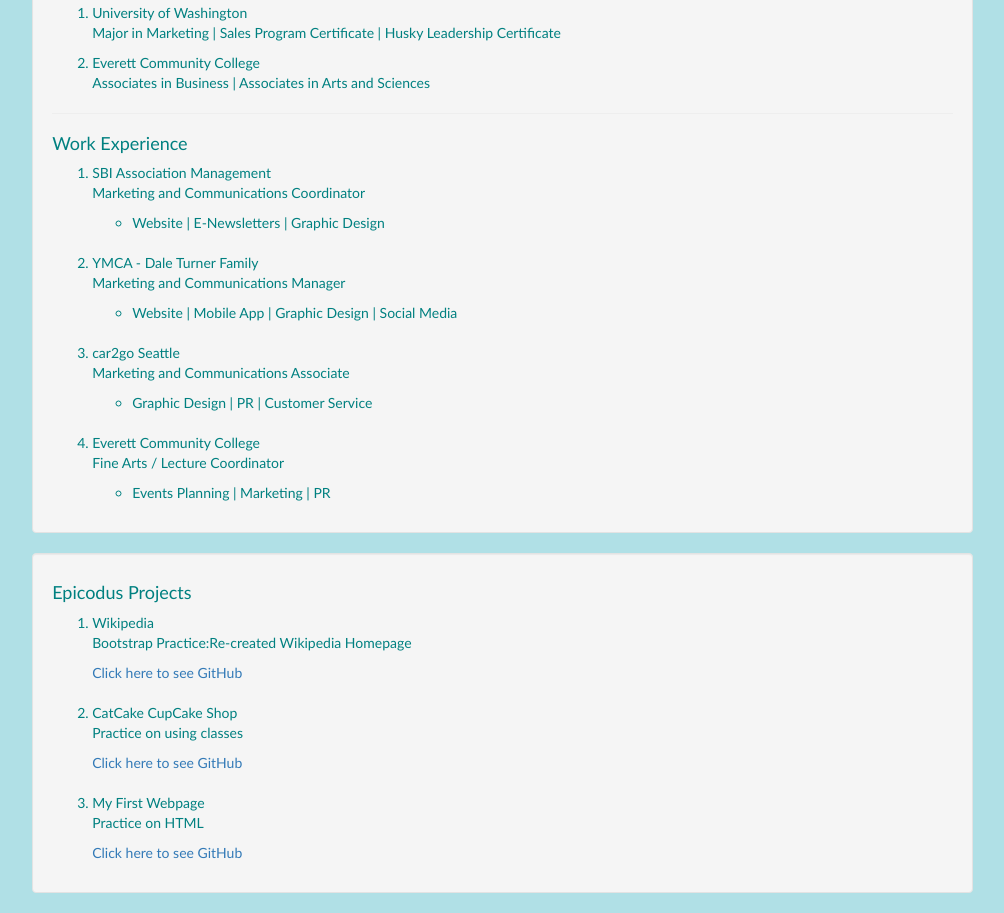
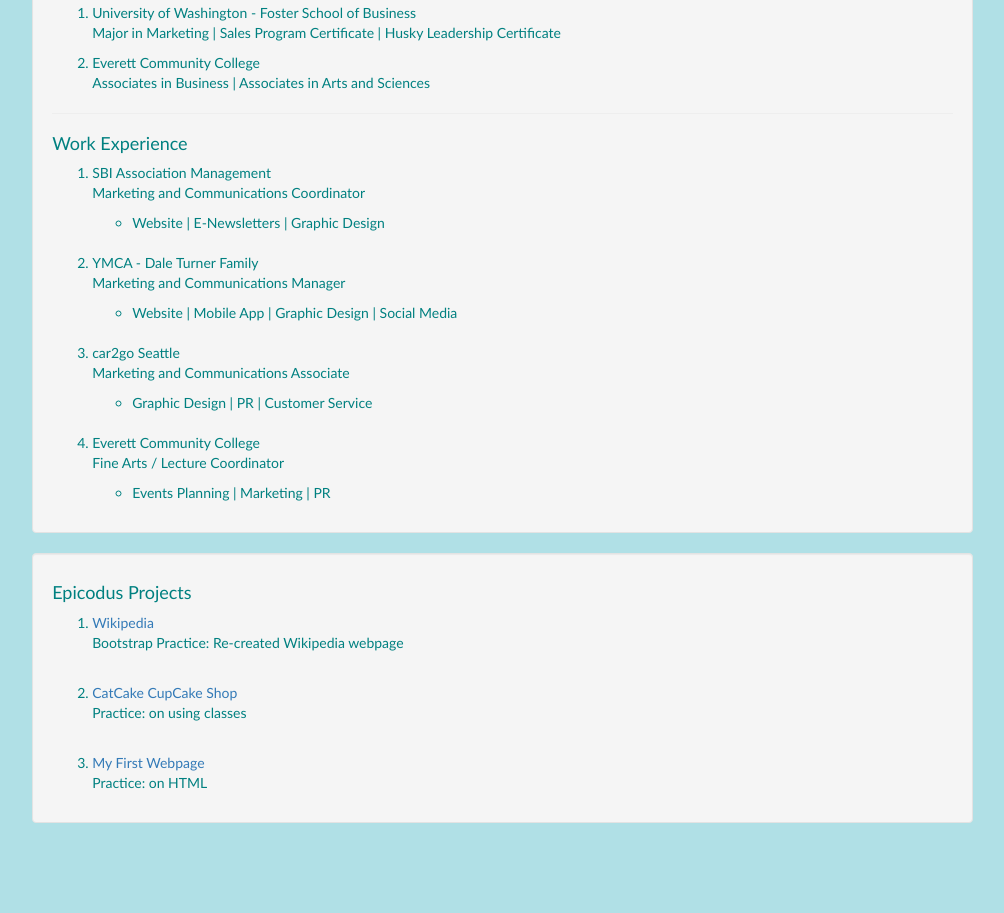
Before and after one commit to hannahbalbon/portfolio, a plain HTML site: page index.html in a window 1280 px wide. Shown: the part 827-1740 px from the top of the page, without its empty margins (232-1236 px from the left). After the commit the page ends 1670 px from the top, so only its background shows below. Drawn offline with Linux system fonts and the light colour scheme.

Commit message:
Fix spacing and indentation

```diff
--- a/index.html
+++ b/index.html
@@ -34,13 +34,12 @@
       <div class="well">
         <img class="headshot" src="img/hannah.png" alt="Hannah Balbon Headshot">
         <h4>Ako si <em><strong>Hannah.</em></strong></h4>
-            <p></p>
           <p>Born and raised for 19 years in the busy streets of Manila, Philippines, I was exposed to a rich and diverse culture paralleled with the harsh realities of life. Those experiences instilled in me the value of altruism and importance of achieving justice for the oppressed. For me, making a difference in the lives of people is more of an imperative than that of making millions.</p>
           <p>I always strive to live a balanced life. Music, staying active and continuously learning play integral roles in my life. <strong>Music - </strong> I equally enjoy listening to a variety of genres as well as singing, playing the guitar, and other instruments. <strong>Staying Active - </strong> I find joy in playing basketball, tennis, table tennis, hiking and snowboarding. <strong>Continuously learning - </strong> I strive to not be complacent in life. That is why, every year, I make it a point to learn new things. This year, it happens to be coding and skiing. How exciting!</p>
         <hr>
         <h4>Educational Background</h4>
           <ol>
-                <li>University of Washington</li>
+            <li>University of Washington - Foster School of Business</li>
             <p class="italics"> Major in Marketing  |  Sales Program Certificate  |  Husky Leadership Certificate</p>
             <li>Everett Community College</li>
             <p class="italics"> Associates in Business  |  Associates in Arts and Sciences</p>
@@ -79,20 +78,14 @@
             <div class="well">
               <h4>Epicodus Projects</h4>
                 <ol>
-                  <li>Wikipedia</li>
-                  <p>Bootstrap Practice:Re-created Wikipedia Homepage</p>
-                  <a href="https://github.com/hannahbalbon/wikipedia">Click here to see GitHub</a>
+                  <li><a href="https://github.com/hannahbalbon/wikipedia">Wikipedia</a></li>
+                  <p>Bootstrap Practice: Re-created Wikipedia webpage</p>
                   <br>
+                  <li><a href="https://github.com/hannahbalbon/cupcake-shop">CatCake CupCake Shop</a></li>
+                  <p>Practice: on using classes</p>
                   <br>
-                  <li>CatCake CupCake Shop</li>
-                  <p>Practice on using classes</p>
-                  <a href="https://github.com/hannahbalbon/cupcake-shop">Click here to see GitHub</a>
-                  <br>
-                  <br>
-                  <li>My First Webpage</li>
-                  <p>Practice on HTML</p>
-                  <a href="https://github.com/hannahbalbon/my-first-webpage">Click here to see GitHub</a>
-                  <br>
+                  <li><a href="https://github.com/hannahbalbon/my-first-webpage">My First Webpage</a></li>
+                  <p>Practice: on HTML</p>
                 </ol>
             </div>
           </div>
```
Lines whose indentation alone changed are shown as unchanged.
